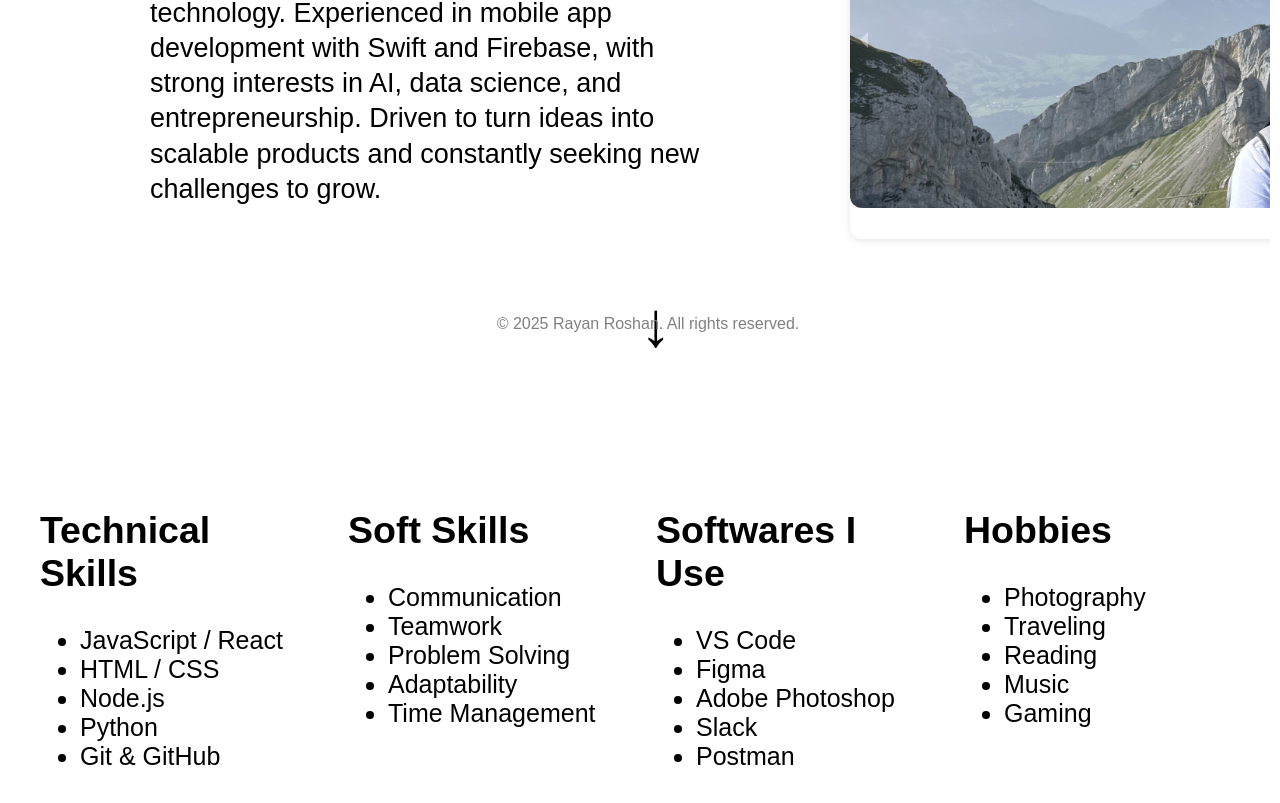
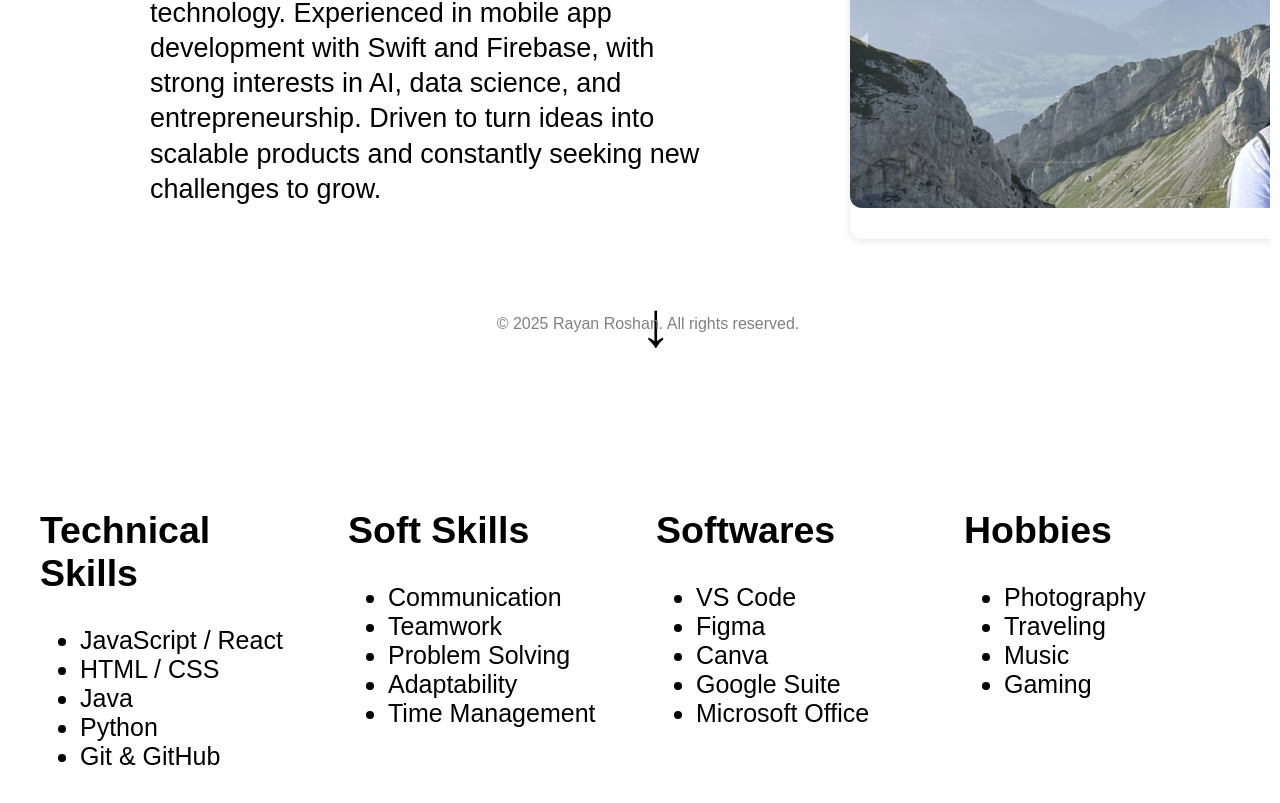
Before and after one commit to Rayan-Roshan21/Rayan_Roshan_website, a React (Vite) app in the folder Rayan_Roshan_Website/: page /about in a window 1280 px wide. Shown: the part 441-1244 px from the top of the page. Built offline with nearby package versions, Linux system fonts and the light colour scheme.

Commit message:
Made adjustments with the grid

```diff
--- a/Rayan_Roshan_Website/src/Components/Grid_Four/Grid_Four.jsx
+++ b/Rayan_Roshan_Website/src/Components/Grid_Four/Grid_Four.jsx
@@ -9,7 +9,7 @@ function GridFour() {
                 <ul>
                     <li>JavaScript / React</li>
                     <li>HTML / CSS</li>
-                    <li>Node.js</li>
+                    <li>Java</li>
                     <li>Python</li>
                     <li>Git & GitHub</li>
                 </ul>
@@ -25,13 +25,13 @@ function GridFour() {
                 </ul>
             </div>
             <div className="grid-box">
-                <h2>Softwares I Use</h2>
+                <h2>Softwares</h2>
                 <ul>
                     <li>VS Code</li>
                     <li>Figma</li>
-                    <li>Adobe Photoshop</li>
-                    <li>Slack</li>
-                    <li>Postman</li>
+                    <li>Canva</li>
+                    <li>Google Suite</li>
+                    <li>Microsoft Office</li>
                 </ul>
             </div>
             <div className="grid-box">
@@ -39,7 +39,6 @@ function GridFour() {
                 <ul>
                     <li>Photography</li>
                     <li>Traveling</li>
-                    <li>Reading</li>
                     <li>Music</li>
                     <li>Gaming</li>
                 </ul>
```
